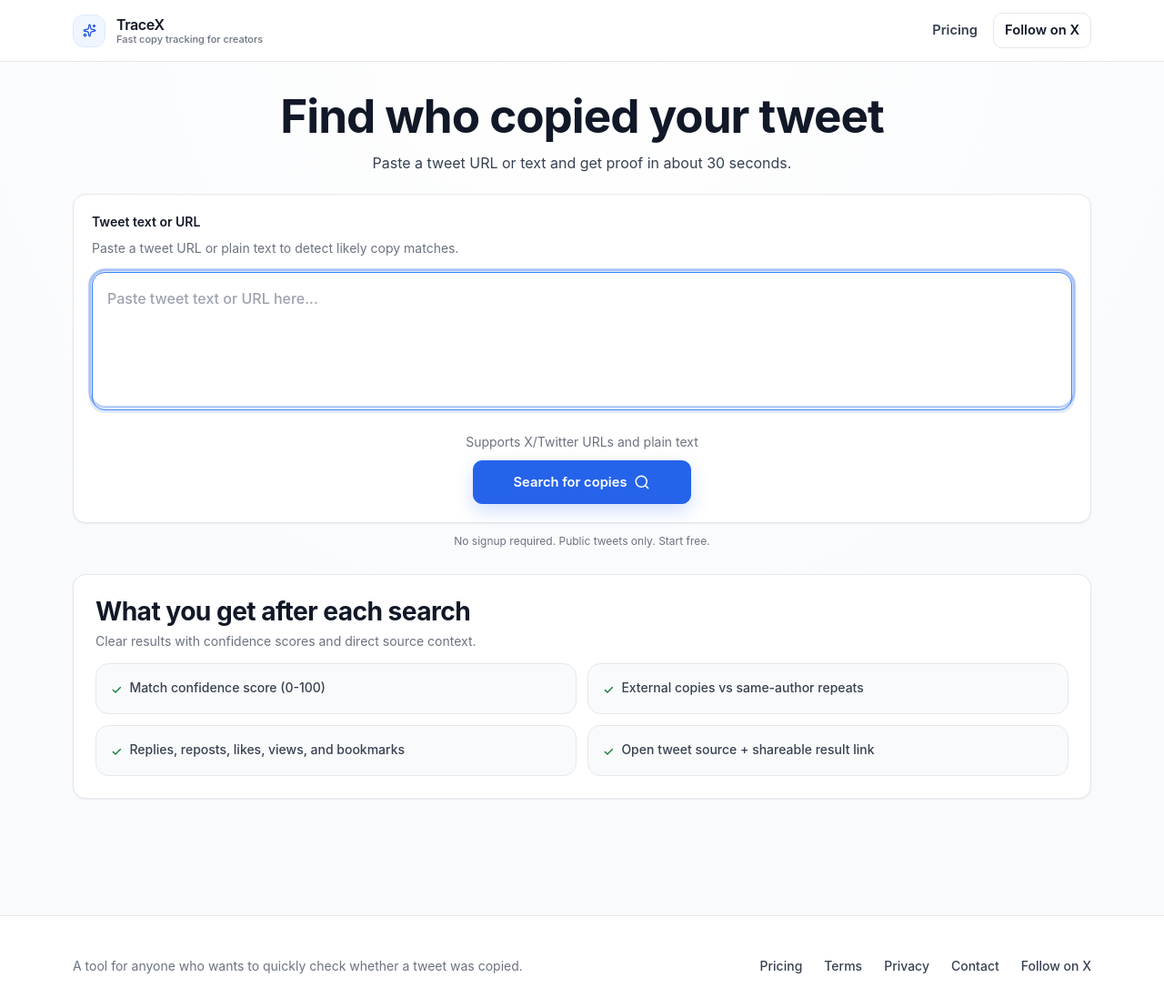
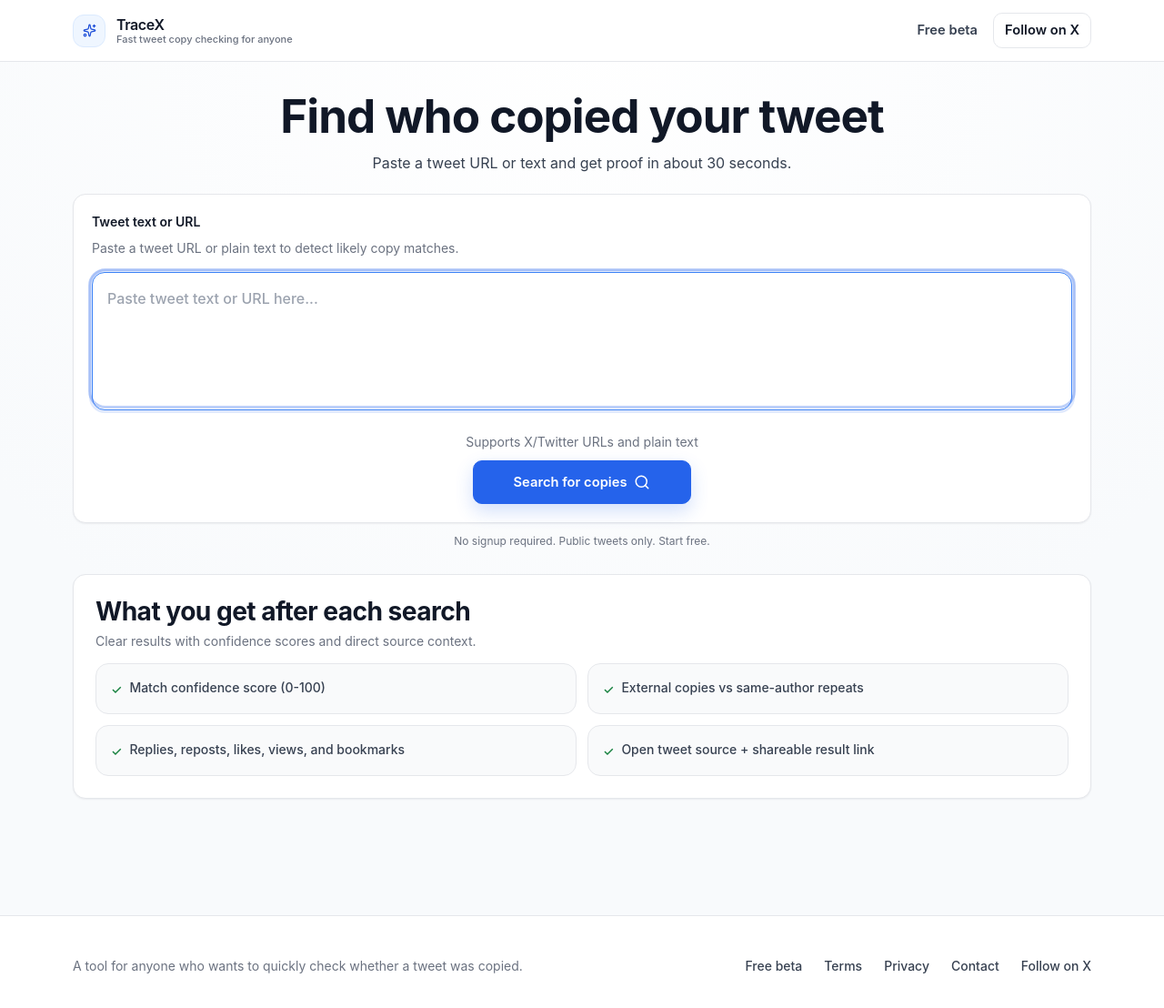
Before and after one commit to Rishet11/TraceX, a Next.js app: page / in a window 1280 px wide. Shown: the top 1108 px of the page at 91% size. Built offline with nearby package versions, Linux system fonts and the light colour scheme.

Commit message:
feat(beta): relabel navigation and footer for free beta

```diff
--- a/components/AppFooter.jsx
+++ b/components/AppFooter.jsx
@@ -10,7 +10,7 @@
           </p>
           <nav className="text-sm font-medium text-[var(--text-muted)] flex flex-wrap items-center gap-4 md:gap-6">
             <Link href="/pricing" className="link-ui hover:underline underline-offset-4">
-              Pricing
+              Free beta
             </Link>
             <Link href="/terms" className="link-ui hover:underline underline-offset-4">
               Terms
--- a/components/AppHeader.jsx
+++ b/components/AppHeader.jsx
@@ -18,7 +18,7 @@
           <span className="truncate leading-tight">
             TraceX
             <span className="block text-[11px] font-medium text-[var(--text-muted)] tracking-normal">
-              Fast copy tracking for creators
+              Fast tweet copy checking for anyone
             </span>
           </span>
         </Link>
@@ -27,9 +27,9 @@
           <Link
             href="/pricing"
             className="btn btn-ghost px-3 py-2 text-sm"
-            onClick={() => trackEvent('pricing_clicked', { source: 'header_nav' })}
+            onClick={() => trackEvent('beta_clicked', { source: 'header_nav' })}
           >
-            Pricing
+            Free beta
           </Link>
           <a
             href="https://x.com/MehraRishe90311"
```
